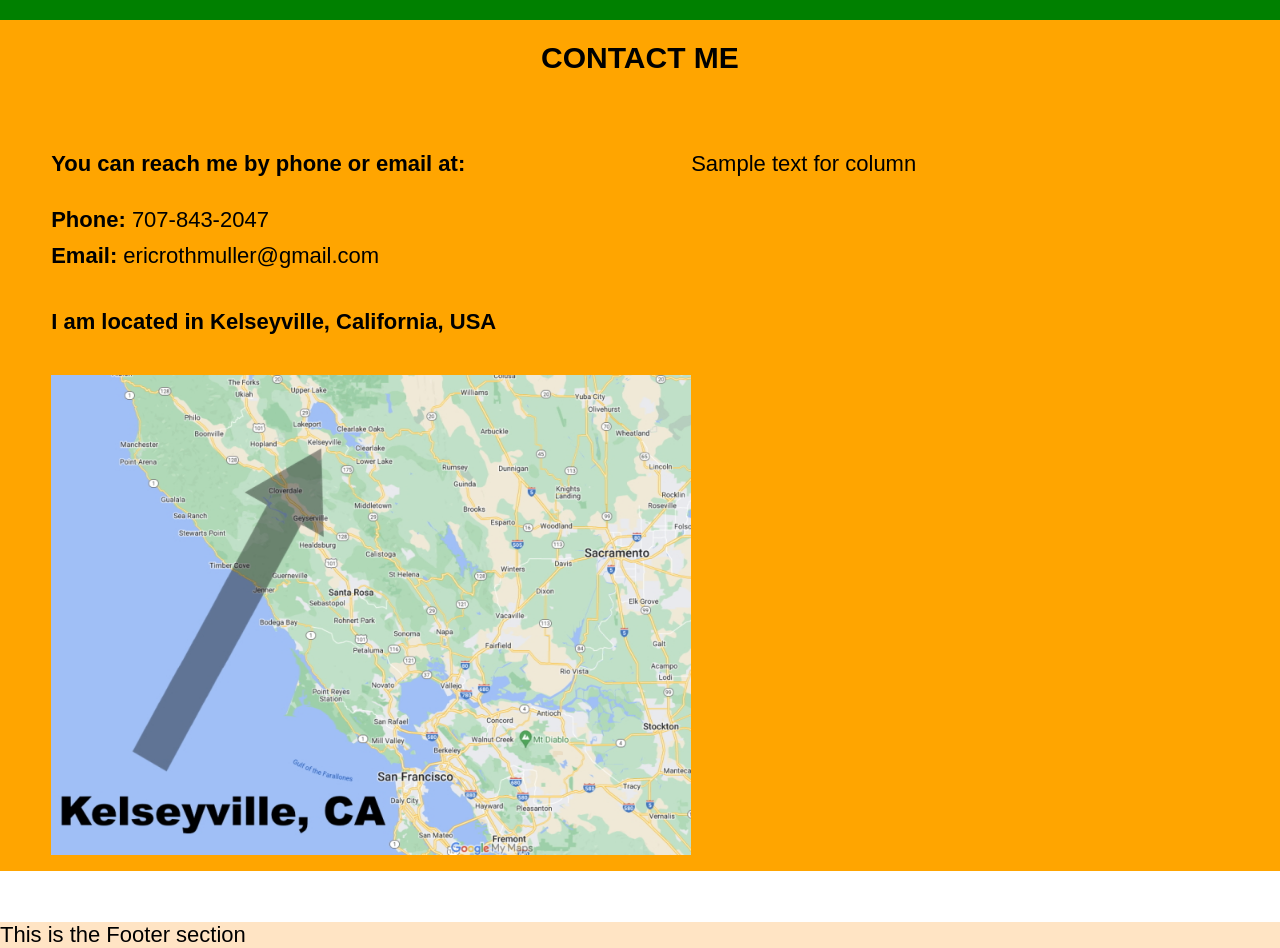
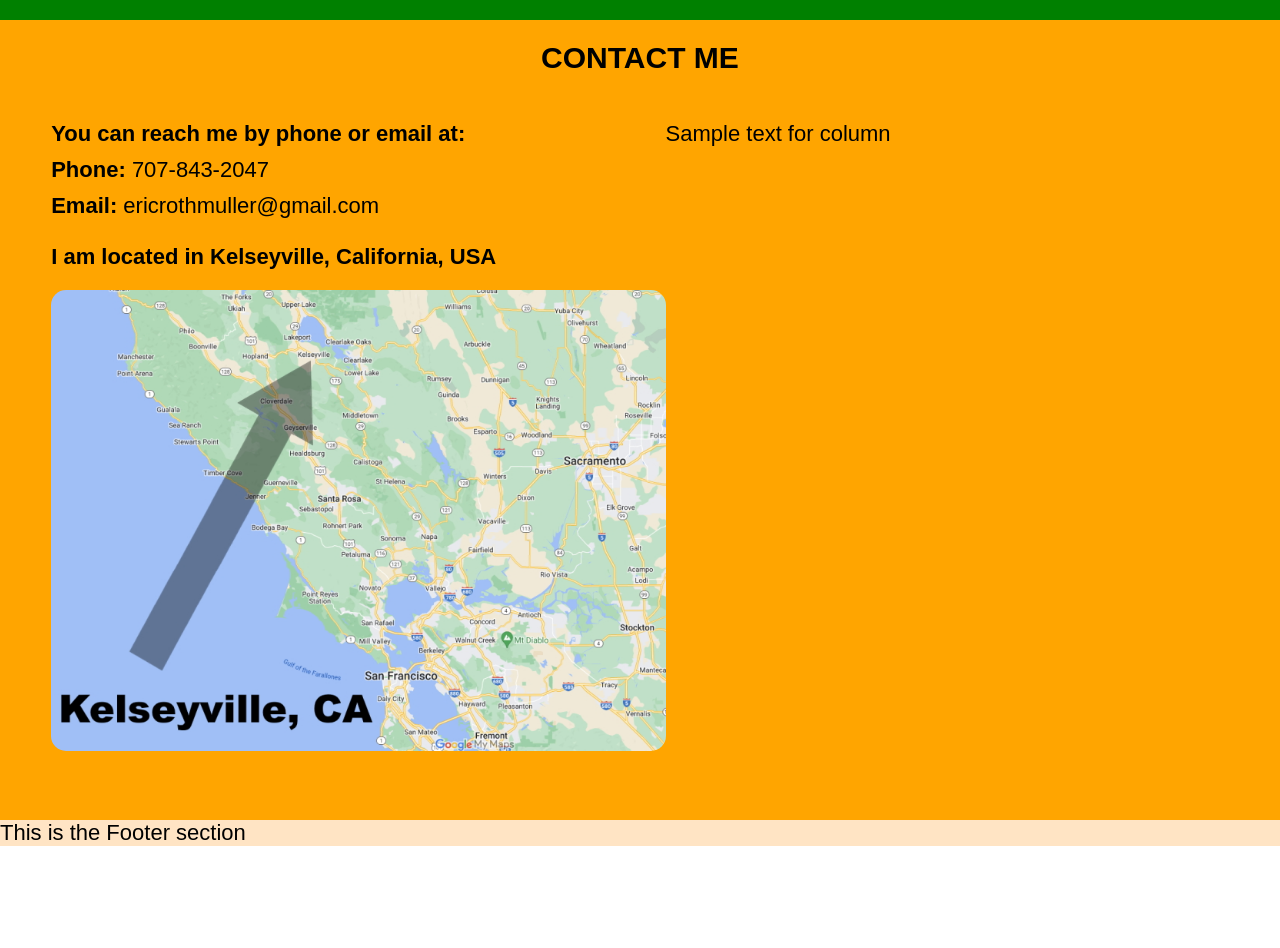
Before and after one commit to ericrothmuller/Portfolio, a plain HTML site: page index.html in a window 1280 px wide. Shown: the part 2380-3328 px from the top of the page. After the commit the page ends 3226 px from the top, so only its background shows below. Drawn offline with Linux system fonts and the light colour scheme.

Commit message:
Fixed some container padding and margin issues in the contact me section which was creating blank space inbetween sections at different viewpoint sizes

```diff
--- a/assets/css/style.css
+++ b/assets/css/style.css
@@ -232,11 +232,6 @@ h2 {
     background-color: orange;
 }
 
-#contact p {
-    padding-bottom: 30px;
-    padding-top: 30px;
-}
-
 #contact a {
     text-decoration: none;
     color: #000000;
@@ -248,14 +243,17 @@ h2 {
 
 #contact ul li {
     list-style: none;
-    padding-bottom: 10px;
+    padding-top: 10px;
+}
+
+#contact ul {
+    padding-bottom: 25px;
 }
 
 #contact img {
-    border-radius: 5px;
-    padding-top: 10px;
-    padding-bottom: 10px;
-    max-width: 50vw;
+    border-radius: 15px;
+    margin-top: 20px;
+    max-width: 48vw;
 }
 
 /* This creates the 2 column layout */
```
